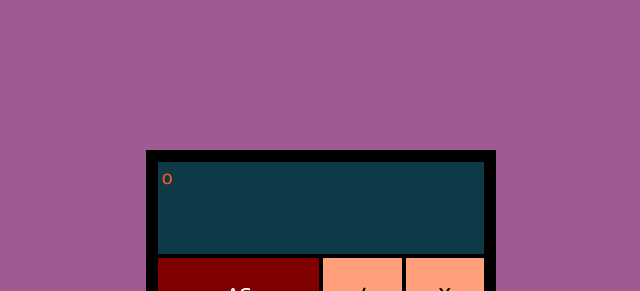
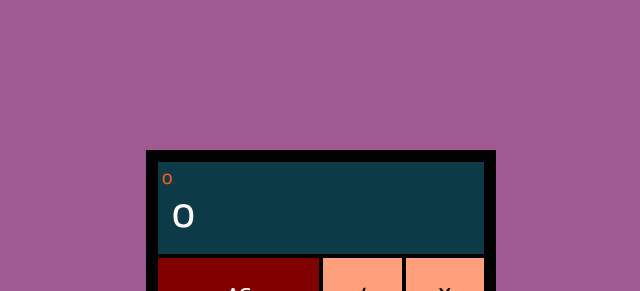
Before and after one commit to YariPL/react-calculator, a React (Create React App) app: page / in a window 1280 px wide. Shown: the top 291 px of the page, without its empty margins (319-959 px from the left). Built offline with nearby package versions, Linux system fonts and the light colour scheme.

Commit message:
trying to set default value to 0

```diff
--- a/src/App.js
+++ b/src/App.js
@@ -8,7 +8,7 @@ class App extends Component {
 		super(props);
 		this.state = {
 			value:0,
-			calculations: '',
+			calculations: '0',
 			lastClicked:''
 		}
 		this.calculate = this.calculate.bind(this)
@@ -18,6 +18,14 @@ class App extends Component {
 		let l = this.state.lastClicked;
 		let forbidden = ['/','*','-','+','.'];
 
+		if(this.state.calculations[0] === '0') {
+			console.log('sfaf');
+			this.setState({
+				value:0,
+				calculations:e
+			})
+			return;
+		}
 		if(e === 'AC') {
 			console.log('ac');
 			this.setState({
@@ -27,6 +35,7 @@ class App extends Component {
 			})
 		} else if(e === '='){
 		console.log('else if(e === "=")');
+
 
 			//block typing second zero
 			if(this.state.calculations[0] === '0' || this.state.calculations[1] === '0') {
@@ -39,6 +48,7 @@ class App extends Component {
 			}
 			//if empty do nothing
 			if(this.state.calculations === '') {
+				console.log('empty')
 				return;
 			}
 
```
